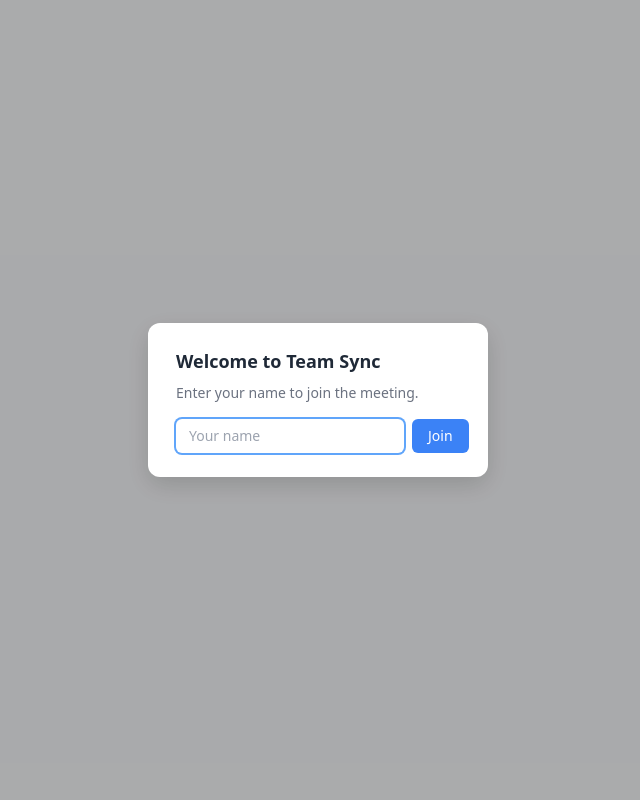
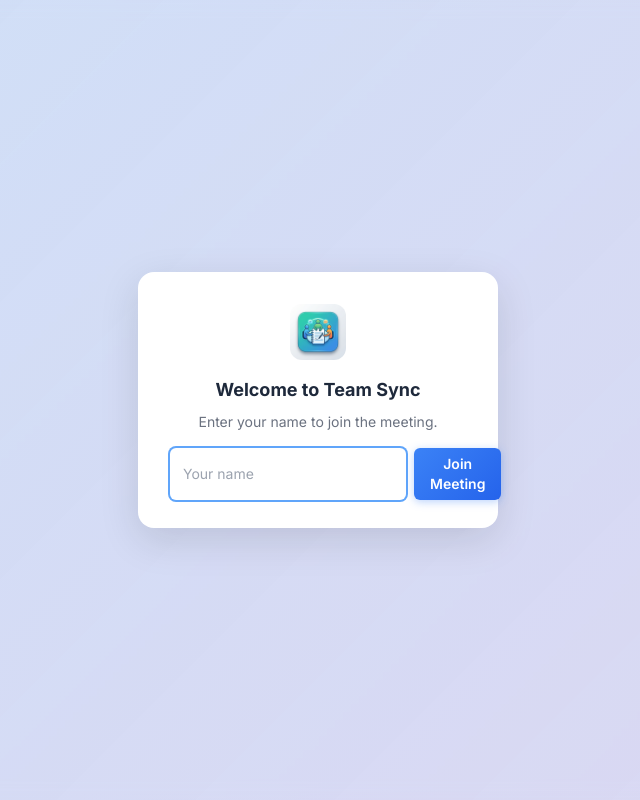
Before and after one commit to jonwhen/Team_Sync_Tool, a Flask app: template templates/index.html in a window 1280 px wide. Shown: the whole page, without its empty margins (322-962 px from the left). Run offline with Flask 3, Linux system fonts and the light colour scheme; the template is opened without the code that fills it, so the values that code supplies are empty; some libraries are stand-ins or nearby versions.

Commit message:
Add UI polish: header bar with logo, design principles, and clear meeting button
Apply 7 UI design principles (clarity, hierarchy, consistency, simplicity,
feedback, accessibility, flexibility) across the app. Restructure header into
a sticky top bar with logo, tabs, meeting selector, and inline timer. Add
welcome overlay with logo and backdrop blur, colored section header accents,
gradient buttons with micro-interactions, styled attendees bar, custom
scrollbars, and board card hover effects. Add "Clear Meeting" button that
resets all meeting data while preserving the project board.

Co-Authored-By: Claude Opus 4.6 <noreply@anthropic.com>

```diff
--- a/static/app.js
+++ b/static/app.js
@@ -917,4 +917,22 @@ resourceUrlInput.addEventListener('keydown', (e) => {
 });
 clearResourcesBtn.addEventListener('click', clearResources);
 
+const clearMeetingBtn = document.getElementById('clear-meeting-btn');
+clearMeetingBtn.addEventListener('click', async () => {
+  if (!currentMeetingId) return;
+  if (!confirm('Clear all meeting data (agenda, notes, shoutouts, resources)? Project board will not be affected.')) return;
+  await Promise.all([
+    fetch(`${API_BASE}/meetings/${currentMeetingId}/items`, { method: 'DELETE' }),
+    fetch(`${API_BASE}/meetings/${currentMeetingId}/notes`, { method: 'DELETE' }),
+    fetch(`${API_BASE}/meetings/${currentMeetingId}/shoutouts`, { method: 'DELETE' }),
+    fetch(`${API_BASE}/meetings/${currentMeetingId}/resources`, { method: 'DELETE' }),
+  ]);
+  list.innerHTML = '';
+  updateEmpty();
+  notesList.innerHTML = '';
+  renderedNoteIds.clear();
+  document.getElementById('shoutouts-list').innerHTML = '';
+  resourcesListEl.innerHTML = '';
+});
+
 initNamePrompt();
--- a/static/style.css
+++ b/static/style.css
@@ -1,4 +1,36 @@
-/* --- Name prompt overlay --- */
+/* === Global (Consistency + Simplicity) === */
+
+*,
+*::before,
+*::after {
+  box-sizing: border-box;
+}
+
+body {
+  font-family: 'Inter', system-ui, -apple-system, sans-serif;
+  background: linear-gradient(135deg, #f0f4f8, #e8edf3);
+  color: #1f2937;
+}
+
+/* Custom scrollbars */
+::-webkit-scrollbar {
+  width: 5px;
+}
+
+::-webkit-scrollbar-track {
+  background: transparent;
+}
+
+::-webkit-scrollbar-thumb {
+  background: #c4cad3;
+  border-radius: 9999px;
+}
+
+::-webkit-scrollbar-thumb:hover {
+  background: #9ca3af;
+}
+
+/* === Welcome overlay (Clarity) === */
 
 .name-overlay {
   position: fixed;
@@ -6,25 +38,93 @@
   display: flex;
   align-items: center;
   justify-content: center;
-  background: rgba(0, 0, 0, 0.3);
+  background: linear-gradient(135deg, rgba(59,130,246,0.18), rgba(124,58,237,0.12));
+  backdrop-filter: blur(8px);
+  -webkit-backdrop-filter: blur(8px);
   z-index: 50;
 }
 
 .name-card {
   background: white;
-  border-radius: 12px;
-  padding: 24px 28px;
-  box-shadow: 0 8px 24px rgba(0, 0, 0, 0.15);
-  width: 340px;
+  border-radius: 16px;
+  padding: 32px 32px 28px;
+  box-shadow: 0 12px 40px rgba(0, 0, 0, 0.12);
+  width: 360px;
+  text-align: center;
 }
 
-/* --- Tab bar --- */
+.welcome-logo {
+  width: 56px;
+  height: 56px;
+  border-radius: 12px;
+  margin: 0 auto 16px;
+  display: block;
+}
+
+.name-card h2 {
+  color: #1e293b;
+}
+
+.name-card form button[type="submit"] {
+  background: linear-gradient(135deg, #3b82f6, #2563eb) !important;
+  box-shadow: 0 2px 8px rgba(59, 130, 246, 0.35);
+  font-weight: 600;
+}
+
+.name-card form button[type="submit"]:hover {
+  background: linear-gradient(135deg, #2563eb, #1d4ed8) !important;
+  box-shadow: 0 4px 12px rgba(59, 130, 246, 0.4);
+}
+
+/* === Header (Hierarchy + Clarity) === */
+
+.app-header {
+  position: sticky;
+  top: 0;
+  z-index: 30;
+  display: flex;
+  align-items: center;
+  justify-content: space-between;
+  background: #fff;
+  padding: 12px 20px;
+  border-bottom: 1px solid rgba(0, 0, 0, 0.06);
+  box-shadow: 0 1px 4px rgba(0, 0, 0, 0.05);
+  margin: 0 -16px 16px;
+  width: calc(100% + 32px);
+}
+
+.header-brand {
+  display: flex;
+  align-items: center;
+  gap: 10px;
+  flex-shrink: 0;
+}
+
+.header-logo {
+  width: 56px;
+  height: 56px;
+  border-radius: 10px;
+  margin: -10px 0;
+}
+
+.header-title {
+  font-size: 1.25rem;
+  font-weight: 700;
+  color: #1e293b;
+}
+
+.header-center {
+  display: flex;
+  align-items: center;
+  gap: 12px;
+}
+
+/* === Tab bar (Feedback + Consistency) === */
 
 .tab-bar {
   display: flex;
   justify-content: center;
   gap: 8px;
-  margin-top: 8px;
 }
 
 .tab-btn {
@@ -280,20 +437,36 @@
   min-height: 0;
 }
 
-/* --- Timer (fixed top-right) --- */
+/* === Buttons (Feedback) === */
 
-.timer-fixed {
-  position: fixed;
-  top: 16px;
-  right: 16px;
+button.px-4 {
+  background: linear-gradient(135deg, #3b82f6, #2563eb);
+  box-shadow: 0 1px 4px rgba(59, 130, 246, 0.25);
+  transition: all 0.2s ease;
+}
+
+button.px-4:hover {
+  background: linear-gradient(135deg, #2563eb, #1d4ed8);
+  box-shadow: 0 3px 10px rgba(59, 130, 246, 0.35);
+  transform: translateY(-1px);
+}
+
+button.px-4:active {
+  transform: scale(0.97);
+  box-shadow: 0 1px 4px rgba(59, 130, 246, 0.25);
+}
+
+/* === Timer (in header, right side) === */
+
+.timer-group {
   display: flex;
   align-items: center;
   gap: 8px;
-  background: #fff;
-  padding: 8px 14px;
-  border-radius: 12px;
-  box-shadow: 0 2px 8px rgba(0, 0, 0, 0.12);
-  z-index: 40;
+  flex-shrink: 0;
+  padding: 4px 10px;
+  background: linear-gradient(135deg, #f8fafc, #f1f5f9);
+  border-radius: 10px;
+  border: 1px solid rgba(0, 0, 0, 0.06);
 }
 
 .timer-display-idle {
--- a/templates/index.html
+++ b/templates/index.html
@@ -5,12 +5,16 @@
   <meta name="viewport" content="width=device-width, initial-scale=1.0">
   <title>Team Sync Tool</title>
   <script src="https://cdn.tailwindcss.com"></script>
+  <link rel="preconnect" href="https://fonts.googleapis.com">
+  <link rel="preconnect" href="https://fonts.gstatic.com" crossorigin>
+  <link href="https://fonts.googleapis.com/css2?family=Inter:wght@400;500;600;700&display=swap" rel="stylesheet">
   <link rel="stylesheet" href="/static/style.css">
 </head>
-<body class="bg-gray-100 min-h-screen text-gray-800 font-sans">
+<body class="min-h-screen">
   <!-- Name prompt overlay -->
   <div id="name-overlay" class="name-overlay">
     <div class="name-card">
+      <img src="/static/logo.png" alt="Team Sync" class="welcome-logo">
       <h2 class="text-lg font-bold mb-2">Welcome to Team Sync</h2>
       <p class="text-gray-500 text-sm mb-4">Enter your name to join the meeting.</p>
       <form id="name-form" class="flex gap-2">
@@ -24,15 +28,19 @@
         <button
           type="submit"
           class="px-4 py-1.5 text-sm bg-blue-500 text-white rounded-md hover:bg-blue-600 transition-colors cursor-pointer"
-        >Join</button>
+        >Join Meeting</button>
       </form>
     </div>
   </div>
 
   <!-- Main app (hidden until name is entered) -->
   <div id="app" class="app-layout" style="display:none">
-    <header class="text-center mb-6">
-      <h1 class="text-2xl font-bold">Team Sync Tool</h1>
+    <header class="app-header">
+      <div class="header-brand">
+        <img src="/static/logo.png" alt="Team Sync" class="header-logo">
+        <span class="header-title">Team Sync</span>
+      </div>
+      <div class="header-center">
         <div class="tab-bar">
           <button class="tab-btn active" id="tab-btn-meeting">Meeting</button>
           <button class="tab-btn" id="tab-btn-board">Project Board</button>
@@ -40,15 +48,15 @@
         <div class="meeting-selector">
           <select id="meeting-select"></select>
         </div>
-    </header>
-
-    <!-- Fixed top-right timer -->
-    <div class="timer-fixed" id="timer-container">
+        <button class="clear-meeting-btn" id="clear-meeting-btn">Clear Meeting</button>
+      </div>
+      <div class="timer-group" id="timer-container">
         <span id="timer-display" class="timer-display-idle">60:00</span>
         <button class="timer-btn-start" id="timer-start-btn">Start Meeting</button>
         <button class="timer-btn-extend" id="timer-extend-btn" style="display:none">+15m</button>
         <button class="timer-btn-end" id="timer-end-btn" style="display:none">End</button>
       </div>
+    </header>
 
     <div id="tab-meeting">
 
@@ -182,7 +190,7 @@
               type="text"
               id="board-card-input"
               class="flex-1 px-3 py-1.5 text-sm border border-gray-300 rounded-md focus:outline-none focus:ring-2 focus:ring-blue-400 focus:border-transparent"
-              placeholder="New card title..."
+              placeholder="New project name..."
             >
             <input
               type="date"
```
Also changed, not shown: other parts of static/style.css (+106 -34 lines), static/logo.png (added). Lines whose indentation alone changed are shown as unchanged.
